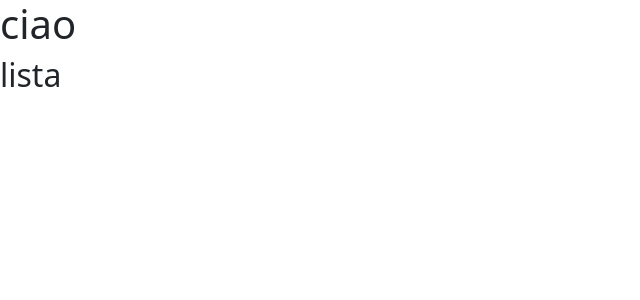
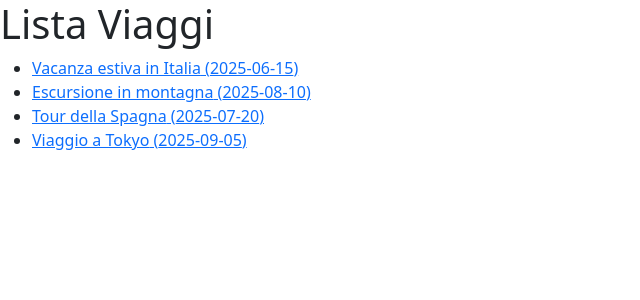
Before and after one commit to lorenzoferrante97/Booroad, a React (Vite) app: page / in a window 1280 px wide. Shown: the top 300 px of the page, without its empty margins (0-640 px from the left). Built offline with nearby package versions, Linux system fonts and the light colour scheme.

Commit message:
ADD: lista viaggi

```diff
--- a/components/ListaViaggi.jsx
+++ b/components/ListaViaggi.jsx
@@ -1,5 +1,20 @@
+import { use } from "react"
+import { useGlobalContext } from "../src/contexts/GlobalContext";
+import { Link } from "react-router-dom";
+
+
 export default function ListaViaggi() {
+    const { arrayViaggi } = useGlobalContext();
+
     return (
-        <h2>lista</h2>
+        <ul>
+            {arrayViaggi.map(v => {
+                return (
+                    <li key={v.id}>
+                        <Link to={""}>{v.nome} ({v.data})</Link>
+                    </li>
+                )
+            })}
+        </ul>
     )
 }
--- a/src/contexts/GlobalContext.jsx
+++ b/src/contexts/GlobalContext.jsx
@@ -6,8 +6,9 @@ const GlobalContext = createContext();
 
 const GlobalProvider = ({ children }) => {
   const {viaggi, viaggiatori} = db;
+  const [arrayViaggi, setarrayViaggi] = useState(viaggi);
 
-  const value = {viaggi};
+  const value = {arrayViaggi};
 
   return <GlobalContext.Provider value={value}>{children}</GlobalContext.Provider>;
 };
--- a/src/pages/Homepage.jsx
+++ b/src/pages/Homepage.jsx
@@ -3,10 +3,9 @@ import ListaViaggi from "../../components/ListaViaggi";
 
 export default function Homepage() {
 
-
   return (
     <main>
-      <h1>ciao</h1>
+      <h1>Lista Viaggi</h1>
       <ListaViaggi />
     </main>
   );
```
